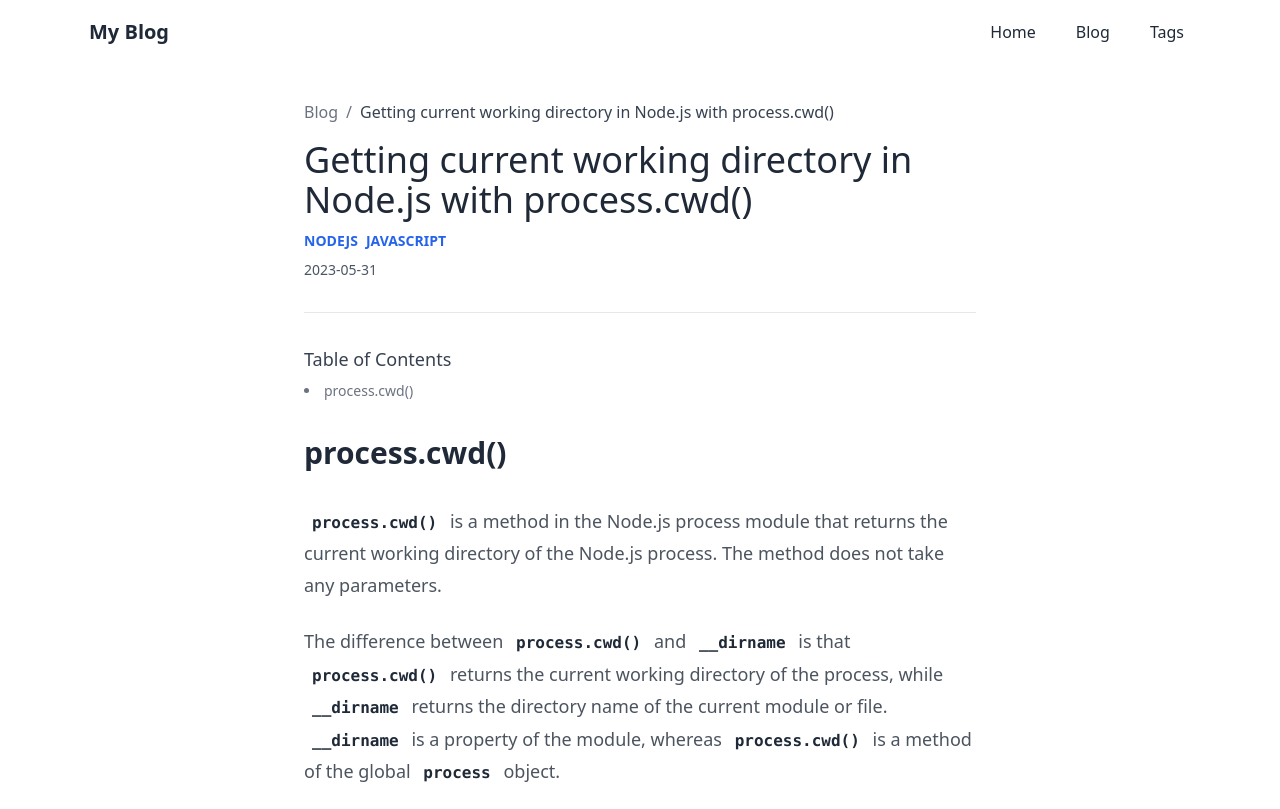
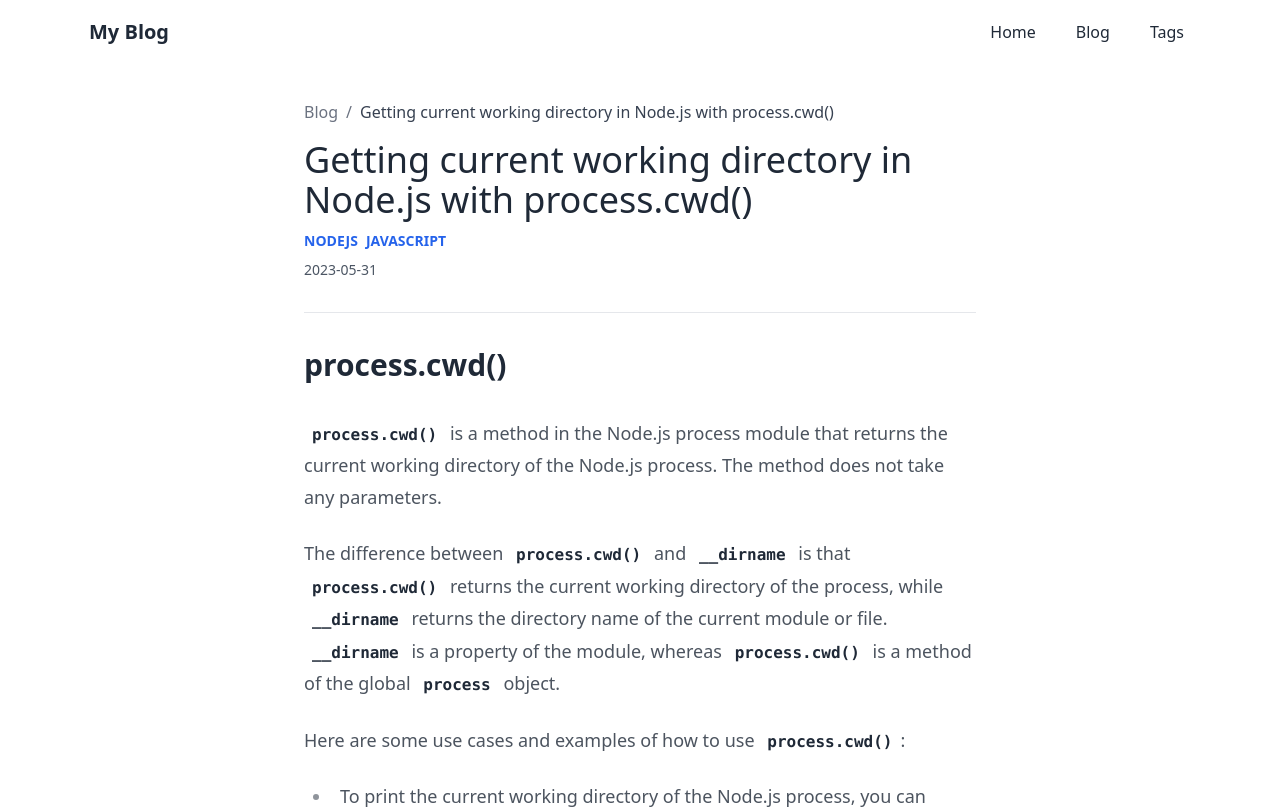
Before and after one commit to akshaymalik1995/nextjs-static-blog, a Next.js app: page /blog/current-working-directory-in-nodejs-with-process-cwd in a window 1280 px wide. Shown: the top 809 px of the page. Built offline with nearby package versions, Linux system fonts and the light colour scheme.

Commit message:
Tags bugs fixed

```diff
--- a/components/Blog.jsx
+++ b/components/Blog.jsx
@@ -23,7 +23,7 @@ export default function Blog({ post, headings }) {
             <hr className="my-8" />
 
             {/* Table of Content */}
-            {headings && (
+            {headings && headings.length > 1 && (
                 <div className="my-8">
                     <div className="text-gray-500 text-sm">
                         <h3 className="text-gray-700 text-lg mb-2">Table of Contents</h3>
--- a/pages/tags/index.js
+++ b/pages/tags/index.js
@@ -23,7 +23,7 @@ export async function getStaticProps() {
             // Loop through each tag in the post
             post.tags.forEach((tag) => {
                 // Check if the tag already exists in the tags array
-                let index = tags.findIndex((t) => t.name === tag);
+                let index = tags.findIndex((t) => t.name === tag.name);
 
                 // If the tag doesn't exist, add it to the tags array
                 if (index === -1) {
```
